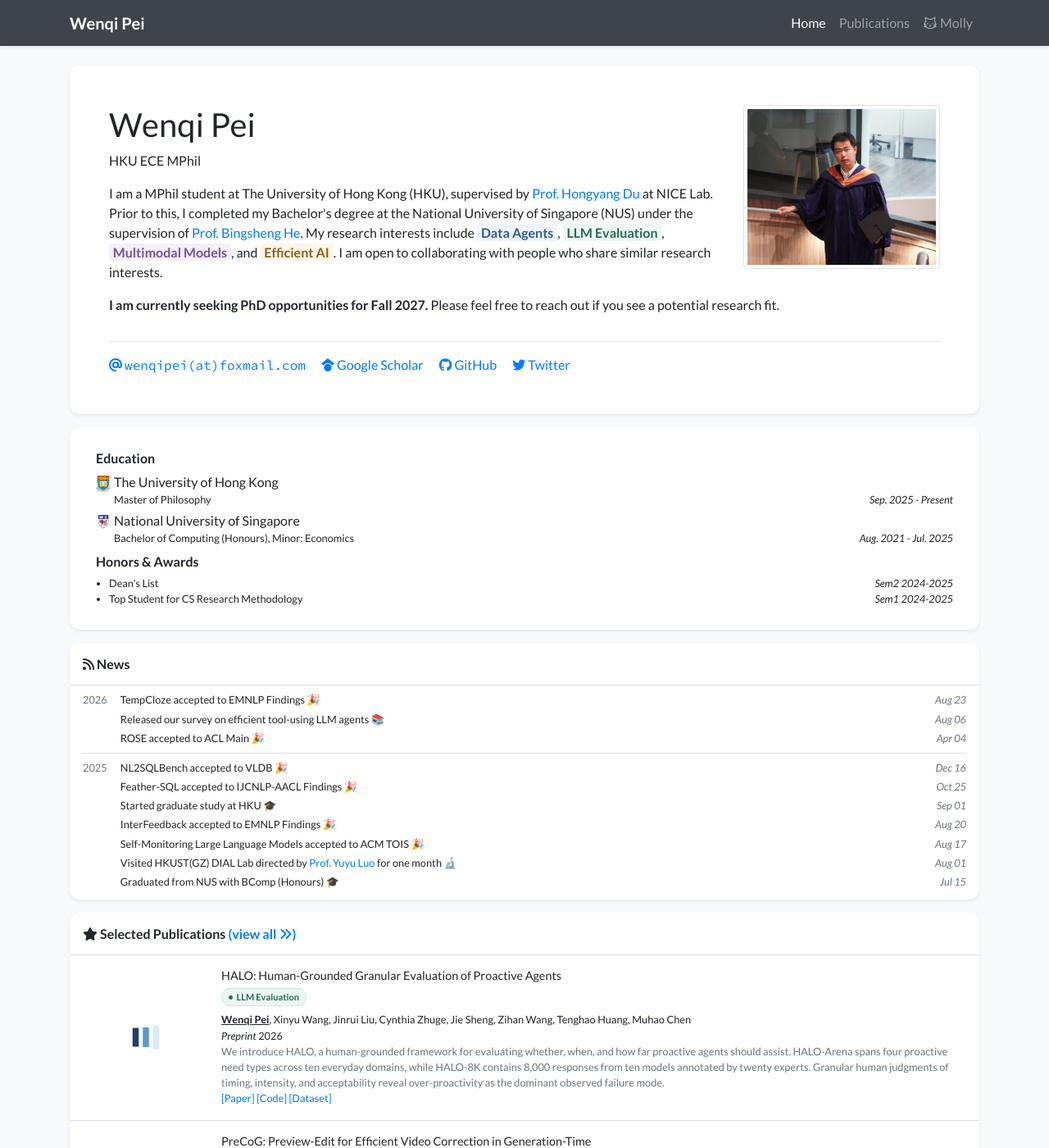
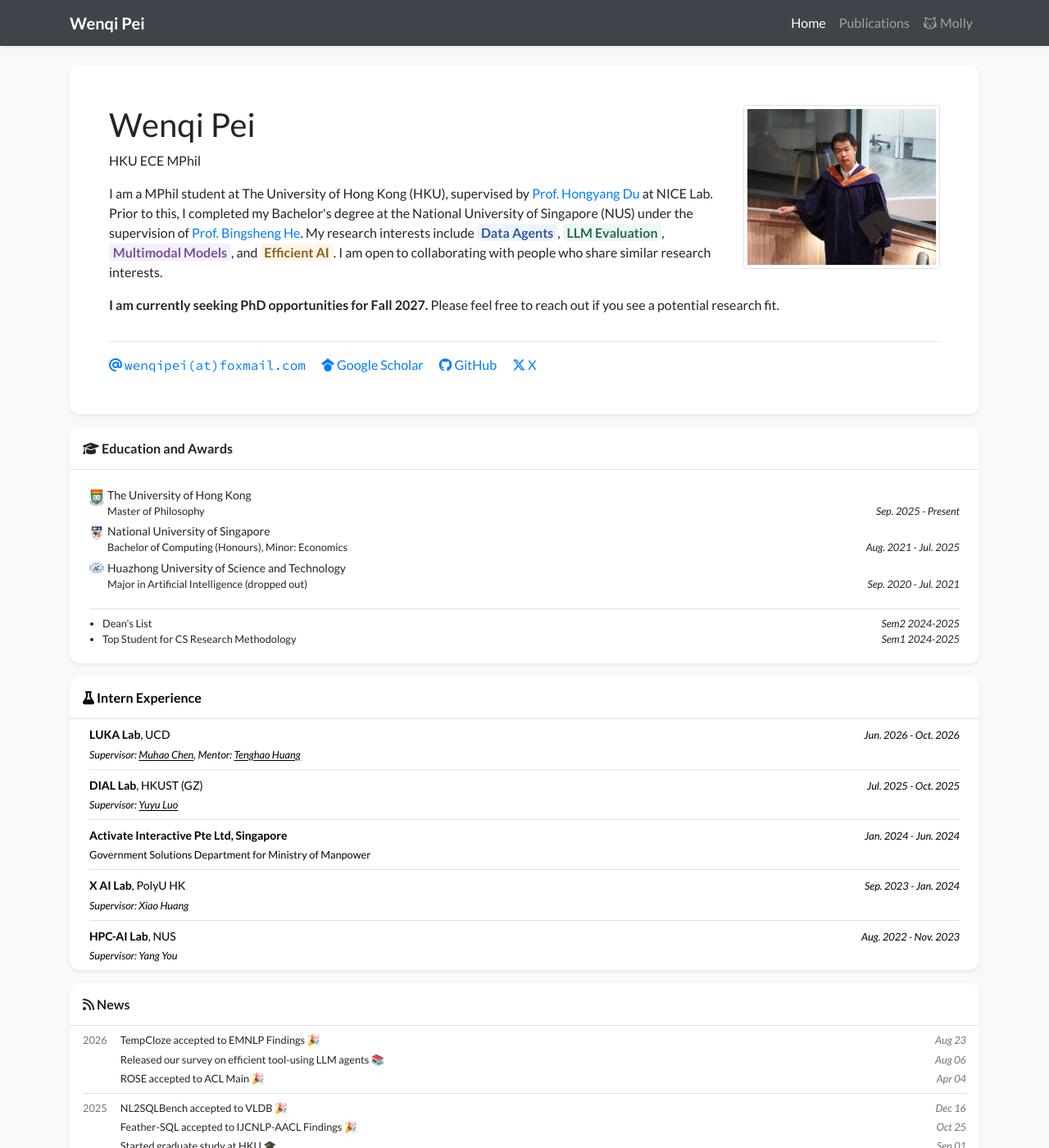
Before and after one commit to CedricPei/CedricPei.github.io, a Jekyll site: the page built from index.html, in a window 1280 px wide and 1400 px high. Shown: the whole window at 82% size. Built offline with Jekyll 4.4.1, drawn with Linux system fonts in a browser that asks for light colours; nearby versions of some CDN libraries; a style sheet for code colours, icons or effects is not loaded; some of the changed text lies outside the part shown.

Commit message:
Add internship experience and refine profile sections

```diff
--- a/_data/profile.yml
+++ b/_data/profile.yml
@@ -39,12 +39,39 @@ education:
   position: >-
     Bachelor of Computing (Honours), Minor: Economics
   date: Aug. 2021 - Jul. 2025
+- name: Huazhong University of Science and Technology
+  logo: /assets/images/badges/HUST.png # https://vi.hust.edu.cn/imgs/jc_icon1.png
+  position: Major in Artificial Intelligence (dropped out)
+  date: Sep. 2020 - Jul. 2021
 
-# experience:
-# - name: Peking University
-#   logo: /assets/images/badges/PKU_red.png
-#   position: Research Intern
-#   date: Sep. 2019 - Jul. 2021
+research_experience:
+- name: UCD
+  lab: LUKA Lab
+  position: Research Intern
+  supervisor: Muhao Chen
+  supervisor_url: https://muhaochen.github.io/
+  mentor: Tenghao Huang
+  mentor_url: https://tenghaohuang.github.io/
+  date: Jun. 2026 - Oct. 2026
+- name: HKUST (GZ)
+  lab: DIAL Lab
+  position: Visiting Researcher
+  supervisor: Yuyu Luo
+  supervisor_url: https://luoyuyu.vip/
+  date: Jul. 2025 - Oct. 2025
+- name: Activate Interactive Pte Ltd, Singapore
+  description: Government Solutions Department for Ministry of Manpower
+  date: Jan. 2024 - Jun. 2024
+- name: PolyU HK
+  lab: X AI Lab
+  position: Visiting Researcher
+  supervisor: Xiao Huang
+  date: Sep. 2023 - Jan. 2024
+- name: NUS
+  lab: HPC-AI Lab
+  position: Research Intern
+  supervisor: Yang You
+  date: Aug. 2022 - Nov. 2023
 
 awards:
 - name: Dean's List
--- a/_includes/widgets/experience_card.html
+++ b/_includes/widgets/experience_card.html
@@ -1,22 +1,26 @@
 <div class="row mt-3">
     <div class="col">
-        <div class="card border-0 shadow-sm bg-white">
-            <div class="card-body p-4">
+        <div class="card border-0 shadow-sm bg-white" aria-labelledby="education-awards-heading">
+            <h6 id="education-awards-heading" class="p-3 mb-0 border-bottom border-gray"><i class="fas fa-graduation-cap" aria-hidden="true"></i> Education and Awards</h6>
+            <div class="card-body px-4 py-3">
                 <div class="row">
                     {% if site.data.profile.education %}
                     <div class="col-12">
-                        <div class="mx-2 my-1">
-                            <h6>Education</h6>
+                        <div class="my-1">
                             <ul class="list-unstyled mb-1">
                                 {% for item in site.data.profile.education %}
                                 <li class="media mb-1">
+                                    {% if item.logo %}
                                     <img src="{{ item.logo | relative_url }}" alt="{{ item.name }}" style="width: 18px;" class="mr-1 mt-1">
+                                    {% else %}
+                                    <span class="mr-1 mt-1 text-center" style="width: 18px" aria-hidden="true"><i class="fas fa-university"></i></span>
+                                    {% endif %}
                                     <div class="media-body">
-                                        <div>{{ item.name }}</div>
+                                        <div class="education-school-name">{{ item.name }}</div>
                                         <div class="small">{{ item.dept }}</div>
-                                        <div class="small d-flex">
+                                        <div class="small d-flex flex-column flex-md-row">
                                             <div>{{ item.position }}</div>
-                                            <div class="mt-auto ml-auto no-break"><em>{{ item.date }}</em></div>
+                                            <div class="mt-1 mt-md-auto ml-md-auto no-break"><em>{{ item.date }}</em></div>
                                         </div>
                                     </div>
                                 </li>
@@ -51,14 +55,13 @@
 
                     {% if site.data.profile.awards %}
                     <div class="col-12">
-                        <div class="mx-2 my-1">
-                            <h6>Honors & Awards</h6>
+                        <div class="mt-3 pt-2 border-top border-gray">
                             <ul class="list small pl-3 mb-1">
                                 {% for item in site.data.profile.awards %}
                                 <li>
-                                    <div class="d-flex">
+                                    <div class="d-flex flex-column flex-md-row">
                                         <div>{{ item.name }}</div>
-                                        <div class="ml-auto mt-auto no-break"><em>{{ item.date }}</em></div>
+                                        <div class="ml-md-auto mt-md-auto no-break"><em>{{ item.date }}</em></div>
                                     </div>
                                 </li>
                                 {% endfor %}
--- a/_includes/widgets/profile_card.html
+++ b/_includes/widgets/profile_card.html
@@ -77,8 +77,8 @@
                         {% endif %}
 
                         {% if site.data.profile.twitter %}
-                        <a class="pr-3 no-break" target="_blank" href="https://twitter.com/{{ site.data.profile.twitter }}">
-                            <i class="fab fa-twitter"></i> Twitter
+                        <a class="pr-3 no-break" target="_blank" rel="noopener noreferrer" href="https://x.com/{{ site.data.profile.twitter }}">
+                            <i class="fab fa-x-twitter" aria-hidden="true"></i> X
                         </a>
                         {% endif %}
 
--- a/_includes/widgets/profile_card_mini.html
+++ b/_includes/widgets/profile_card_mini.html
@@ -68,8 +68,8 @@
                         {% endif %}
 
                         {% if site.data.profile.twitter %}
-                        <a class="px-1 no-break" target="_blank" href="https://twitter.com/{{ site.data.profile.twitter }}">
-                            <i class="fab fa-twitter"></i>
+                        <a class="px-1 no-break" target="_blank" rel="noopener noreferrer" href="https://x.com/{{ site.data.profile.twitter }}" aria-label="X" title="X">
+                            <i class="fab fa-x-twitter" aria-hidden="true"></i>
                         </a>
                         {% endif %}
 
--- /dev/null
+++ b/_includes/widgets/research_experience_card.html
@@ -0,0 +1,21 @@
+{% if site.data.profile.research_experience %}
+<section class="my-3 bg-white shadow-sm rounded-xl" aria-labelledby="intern-experience-heading" style="color: #000">
+    <h6 id="intern-experience-heading" class="p-3 mb-0 border-bottom border-gray"><i class="fas fa-flask" aria-hidden="true"></i> Intern Experience</h6>
+    <ul class="list-unstyled px-4 mb-0">
+        {% for item in site.data.profile.research_experience %}
+        <li class="py-2 {% unless forloop.last %}border-bottom border-gray{% endunless %}">
+            <div class="d-flex flex-column flex-md-row align-items-md-baseline">
+                <div class="intern-experience-title mr-md-3">{% if item.lab %}<strong>{{ item.lab | escape }}</strong>, {{ item.name | escape }}{% else %}<strong>{{ item.name | escape }}</strong>{% endif %}</div>
+                <div class="small ml-md-auto no-break mt-1 mt-md-0"><em>{{ item.date | escape }}</em></div>
+            </div>
+            {% if item.supervisor %}
+            <div class="intern-experience-detail small font-italic mt-1">Supervisor: {% if item.supervisor_url %}<a class="text-reset" href="{{ item.supervisor_url | escape }}" target="_blank" rel="noopener noreferrer">{{ item.supervisor | escape }}</a>{% else %}{{ item.supervisor | escape }}{% endif %}{% if item.mentor %}, Mentor: {% if item.mentor_url %}<a class="text-reset" href="{{ item.mentor_url | escape }}" target="_blank" rel="noopener noreferrer">{{ item.mentor | escape }}</a>{% else %}{{ item.mentor | escape }}{% endif %}{% endif %}</div>
+            {% endif %}
+            {% if item.description %}
+            <div class="intern-experience-detail small mt-1">{{ item.description | escape }}</div>
+            {% endif %}
+        </li>
+        {% endfor %}
+    </ul>
+</section>
+{% endif %}
--- a/assets/css/global.css
+++ b/assets/css/global.css
@@ -168,6 +168,16 @@ div.lazy {
     font-family: Source Code Pro, monospace;
 }
 
+.education-school-name,
+.intern-experience-title {
+    font-size: 0.875rem;
+}
+
+.intern-experience-detail a {
+    text-decoration: underline;
+    text-underline-offset: 0.12em;
+}
+
 .visitor-map {
     max-width: 400px;
     margin: 0 auto;
--- a/index.html
+++ b/index.html
@@ -7,6 +7,7 @@ navbar_title: Home
 
 {% if site.data.display.homepage.show_experience %}
     {% include widgets/experience_card.html %}
+    {% include widgets/research_experience_card.html %}
 {% endif %}
 
 {% if site.data.display.homepage.show_news %}
```
Also changed, not shown: _news/2025-08-hkustgz.md (deleted, +0 -4 lines), assets/images/badges/HUST.png (added).
